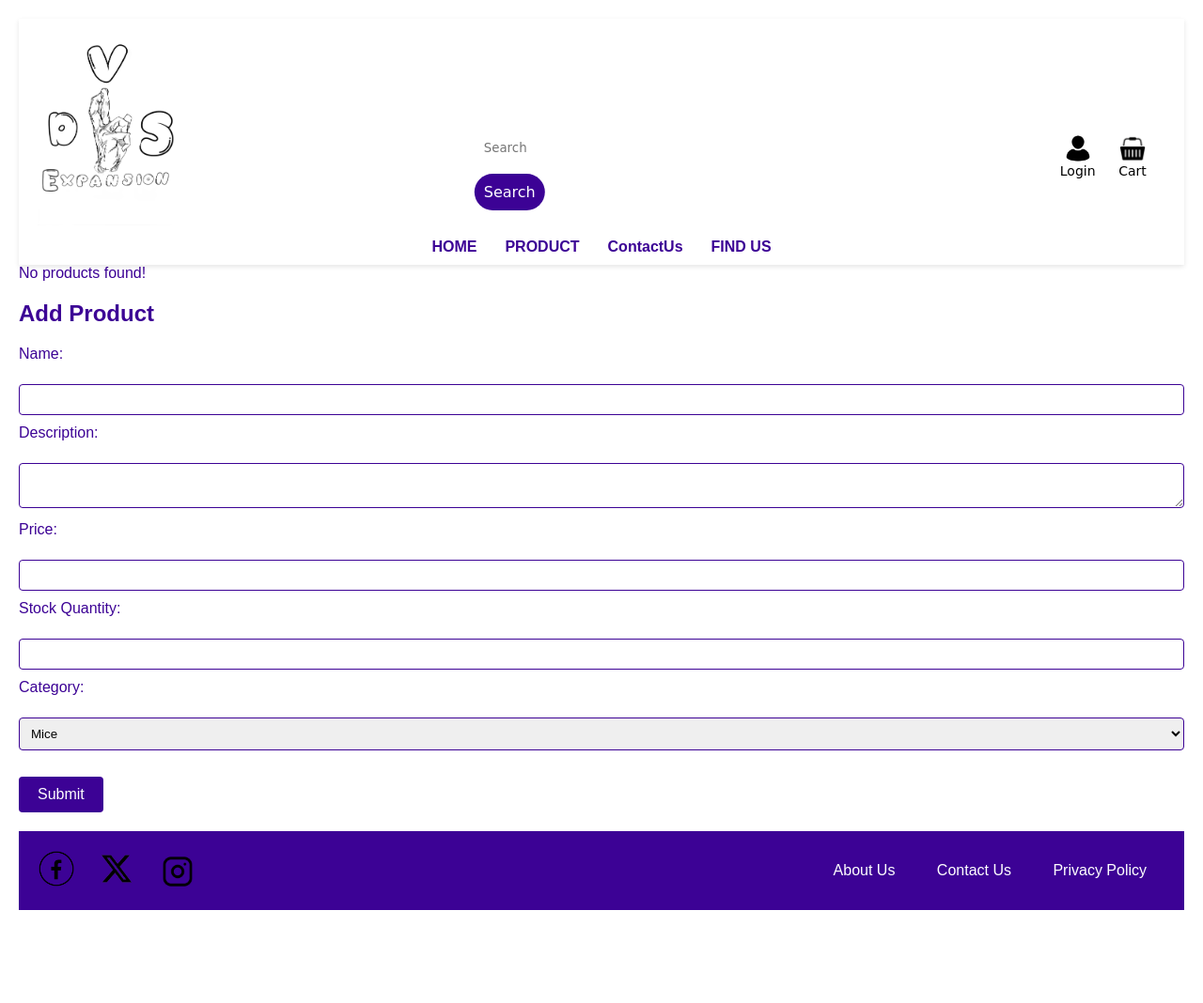
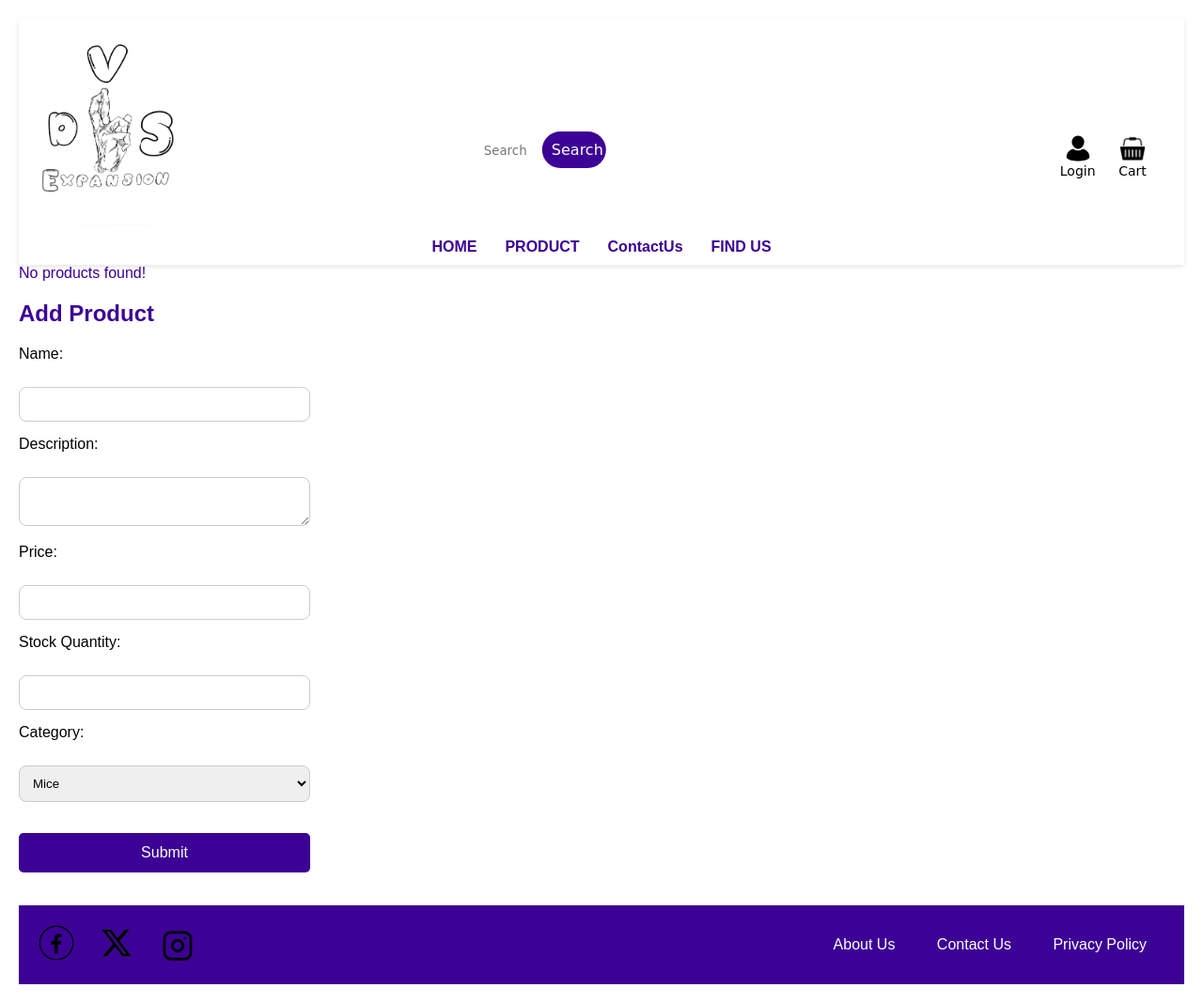
Before and after one commit to dannya123-blm/DVSP, a PHP site: page /administrator/adminscrud.php in a window 1280 px wide. Shown: the whole page at 94% size. Before the commit the page ends 969 px from the top, so only its background shows below. Run offline with PHP 8.4, Linux system fonts and the light colour scheme; data that the repository does not hold is empty.

Commit message:
alot of changes

```diff
--- a/SoftwareENgineering&WebdevProject/administrator/adminscrud.php
+++ b/SoftwareENgineering&WebdevProject/administrator/adminscrud.php
@@ -38,11 +38,11 @@ if ($stmt->rowCount() > 0) {
         echo "<td>" . $row["StockQuantity"] . "</td>";
         echo "<td>" . $row["Category"] . "</td>";
         echo "<td>
-                <form method='post' style='display: inline;'>
+                <form class='product-form' method='post' style='display: inline;'>
                     <input type='hidden' name='product_id' value='" . $row["idProducts"] . "'>
                     <input type='submit' name='delete_product' value='Delete'>
                 </form>
-                <form method='get' action='adminedit.php' style='display: inline;'>
+                <form class='product-form' method='get' action='adminedit.php' style='display: inline;'>
                     <input type='hidden' name='product_id' value='" . $row["idProducts"] . "'>
                     <input type='submit' value='Edit'>
                 </form>
--- a/SoftwareENgineering&WebdevProject/css/admin.css
+++ b/SoftwareENgineering&WebdevProject/css/admin.css
@@ -27,52 +27,41 @@ th {
 /* Form styling */
 form {
     margin-bottom: 20px;
+    border-radius: 10px;
+
 }
+
 
 label {
     display: block;
-    margin-bottom: 5px;
+    margin-bottom: 8px;
+    color: #000000;
 }
-
 input[type="text"],
 input[type="number"],
 textarea,
 select {
-    width: 100%;
-    padding: 8px;
-    margin-bottom: 10px;
-    border: 1px solid #3C0295;
-    border-radius: 4px;
+    width: 25%;
+    padding: 10px;
+    margin-bottom: 15px;
+    border: 1px solid #ccc;
+    border-radius: 8px;
     box-sizing: border-box;
-}
-
-input[type="submit"] {
-    background-color: #3C0295;
-    color: #ffffff;
-    padding: 10px 20px;
-    border: none;
-    border-radius: 4px;
-    cursor: pointer;
-}
-
-input[type="submit"]:hover {
-    background-color: #7a3dbc;
 }
 
 /* Button styling */
 input[type="submit"],
 input[type="button"],
 button {
+    width: 25%;
+    padding: 12px;
+    border: none;
+    margin-bottom: 15px;
+    border-radius: 5px;
     background-color: #3C0295;
     color: #ffffff;
-    border: none;
-    padding: 10px 20px;
-    text-align: center;
-    text-decoration: none;
-    display: inline-block;
     font-size: 16px;
     cursor: pointer;
-    border-radius: 4px;
 }
 
 input[type="submit"]:hover,
@@ -80,3 +69,24 @@ input[type="button"]:hover,
 button:hover {
     background-color: #7a3dbc;
 }
+/* Target the specific class name 'product-form' for styling */
+.product-form input[type="submit"],
+.product-form input[type="button"],
+.product-form button {
+    width: 100%;
+    padding: 12px;
+    border: none;
+    margin-bottom: 15px;
+    border-radius: 5px;
+    background-color: #3C0295;
+    color: #ffffff;
+    font-size: 16px;
+    cursor: pointer;
+}
+
+/* Hover effect for the specific class name 'product-form' */
+.product-form input[type="submit"]:hover,
+.product-form input[type="button"]:hover,
+.product-form button:hover {
+    background-color: #7a3dbc;
+}
```
